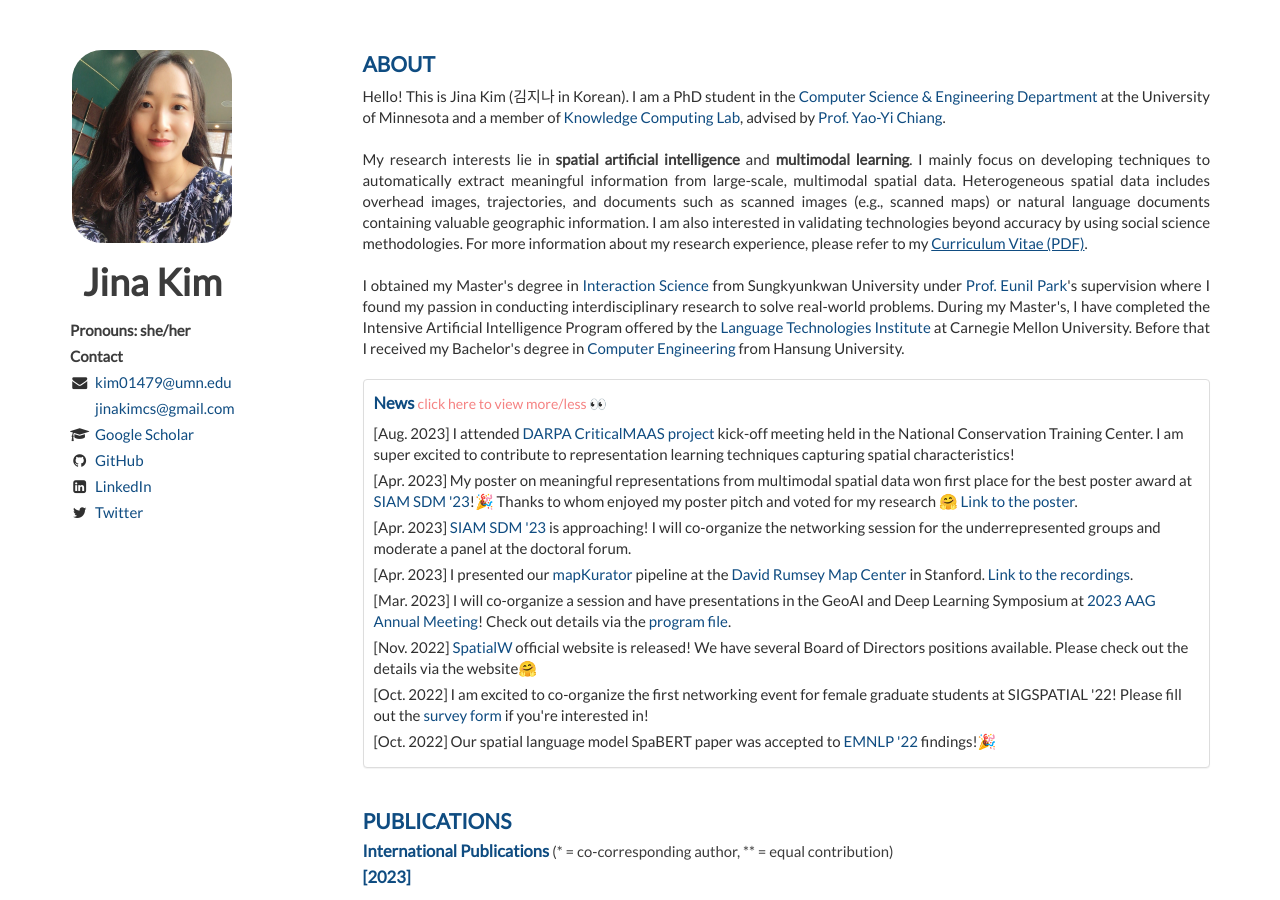
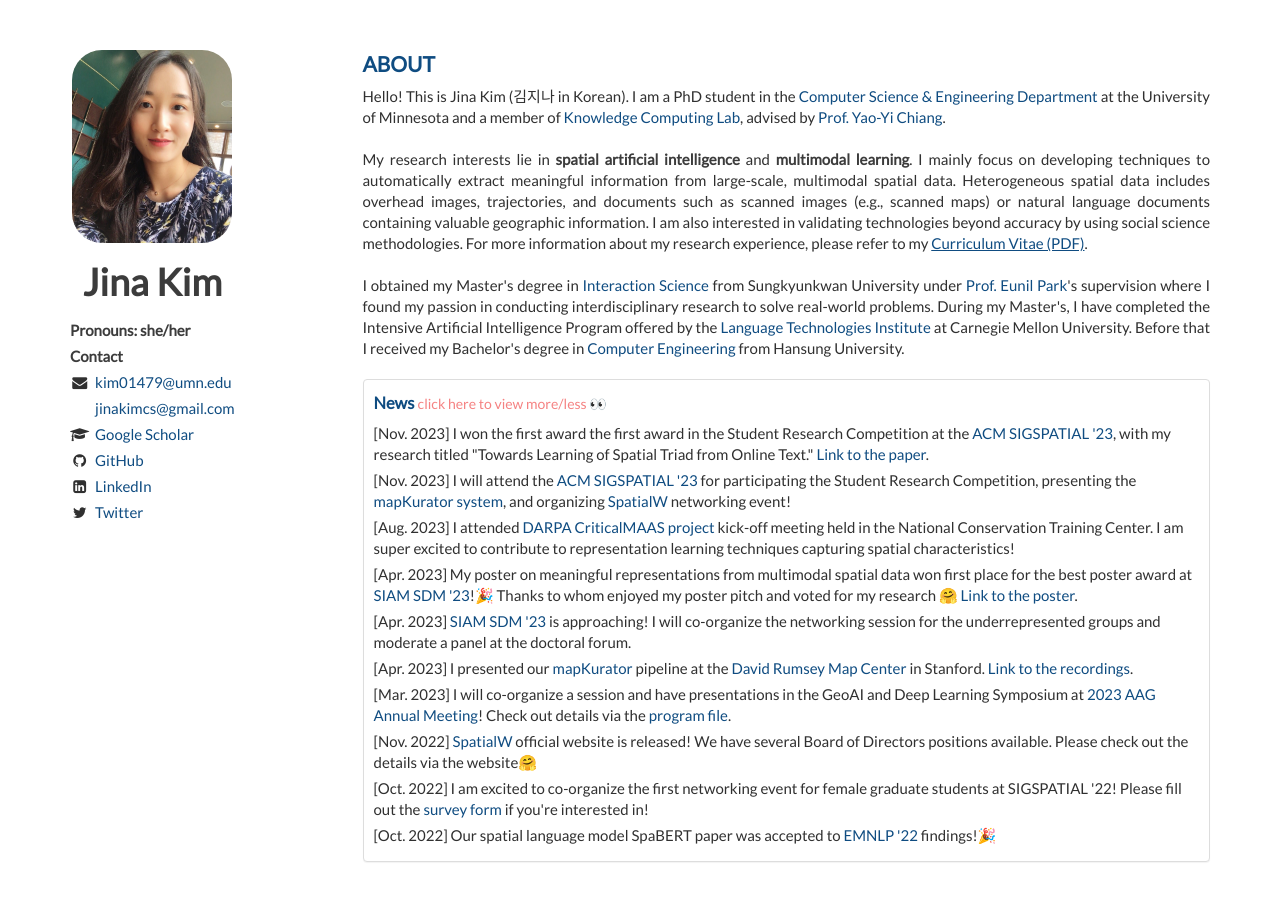
Before and after one commit to Jina-Kim/Jina-Kim.github.io, a Jekyll site: the page built from index.html, in a window 1280 px wide and 900 px high. Built offline with Jekyll 4.4.1, drawn with Linux system fonts in a browser that asks for light colours; nearby versions of some CDN libraries; the list of posts is cut into pages by our own code.

Commit message:
Update about.html

```diff
--- a/_includes/about.html
+++ b/_includes/about.html
@@ -20,6 +20,8 @@
       <div class="panel-body">
           <h2>News <a type="button" data-toggle="collapse" data-target="#collapseList" aria-expanded="false" aria-controls="collapseList" style="font-size: 85%; color: #F58282;font-weight: normal;">click here to view more/less 👀</a></h2>
         <ul class="list-unstyled">
+            <li>[Nov. 2023] I won the first award  the first award in the Student Research Competition at the <a href="https://sigspatial2023.sigspatial.org/">ACM SIGSPATIAL '23</a>, with my research titled "Towards Learning of Spatial Triad from Online Text." <a href="https://jina-kim.github.io/files/papers/2023-11-jina-sigspatial-src.pdf">Link to the paper</a>.</li>
+            <li>[Nov. 2023] I will attend the <a href="https://sigspatial2023.sigspatial.org/">ACM SIGSPATIAL '23</a> for participating the Student Research Competition, presenting the <a href="https://knowledge-computing.github.io/mapkurator-doc/#/">mapKurator system</a>, and organizing <a href="https://spatialwomen.github.io/">SpatialW</a> networking event!</li>
             <li>[Aug. 2023] I attended <a href="https://criticalminerals.darpa.mil/">DARPA CriticalMAAS project</a> kick-off meeting held in the National Conservation Training Center. I am super excited to contribute to representation learning techniques capturing spatial characteristics!</li>
             <li>[Apr. 2023] My poster on meaningful representations from multimodal spatial data won first place for the best poster award at <a href="https://www.siam.org/conferences/cm/conference/sdm23">SIAM SDM '23</a>!🎉 Thanks to whom enjoyed my poster pitch and voted for my research 🤗 <a href="https://jina-kim.github.io/files/SDM2023_Doctoral_Forum_Poster.pdf">Link to the poster</a>.</li>
             <li>[Apr. 2023] <a href="https://www.siam.org/conferences/cm/conference/sdm23">SIAM SDM '23</a> is approaching! I will co-organize the networking session for the underrepresented groups and moderate a panel at the doctoral forum.</li>
```
Also changed, not shown: 1 other file.
